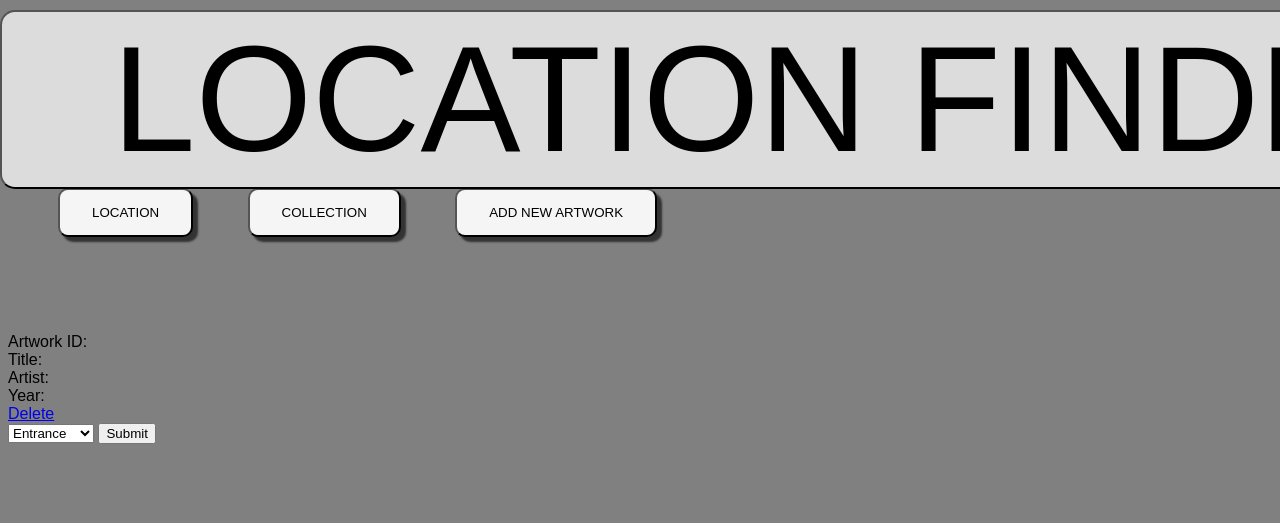
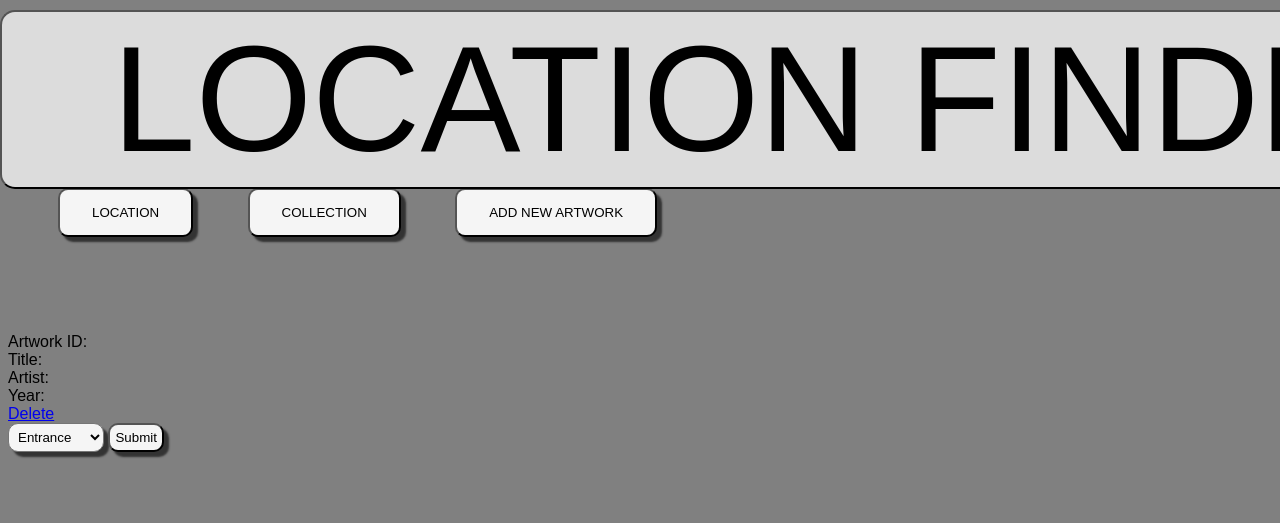
Before and after one commit to jmoostland/locationFinder, a PHP site: page /painting.php?id=1 in a window 1280 px wide. Shown: the top 523 px of the page. Run offline with PHP 8.4, Linux system fonts and the light colour scheme; data that the repository does not hold is empty.

Commit message:
eindversie

```diff
--- a/delete.php
+++ b/delete.php
@@ -64,7 +64,7 @@ for ($x = 0; $x < count($artWork); $x++) {
 }
 
 function ArtWorkShow($artworks) {
-    echo "The artworks of the artist " . $artworks->artist;
+    echo "The artwork of the artist " . $artworks->artist;
     echo " in the location " . $artworks->space;
     echo " has the color " . $artworks->color;
     echo "<br>";
--- a/painting.php
+++ b/painting.php
@@ -52,6 +52,12 @@ include 'connection.php';
                 background: whitesmoke;
                 box-shadow: 5px 5px 2px #333333;
             }
+            #buttonsubmit{
+                padding: 5px 5px;
+                border-radius:10px;
+                background: whitesmoke;
+                box-shadow: 5px 5px 2px #333333;
+            }
         </style>
     </head>
     <body>
@@ -89,14 +95,14 @@ include 'connection.php';
         ?>
 
         <form method="GET" action="edit.php" id="changeLoc" onchange="changeSubmit">
-            <select name="location_id">
+            <select id='buttonsubmit' name="location_id">
                 <option value = "Entrance">Entrance</option>
                 <option value = "Foyer">Foyer</option>
                 <option value = "Cafe">Cafe</option>
                 <option value = "Shop">Shop</option>
                 <option value = "Stockroom">Stockroom</option>
             </select>
-            <input type=submit>
+            <input type=submit id='buttonsubmit'>
         </form>
     </body>
 </html>
```
